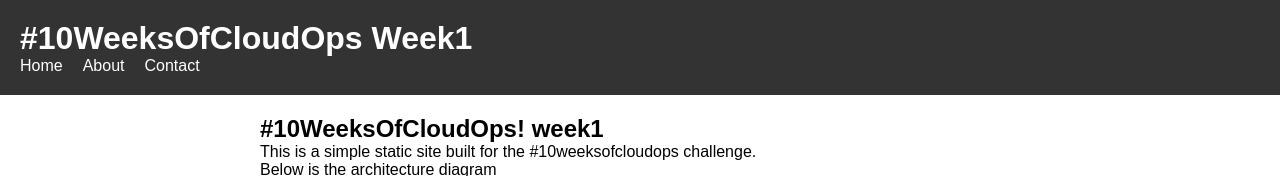
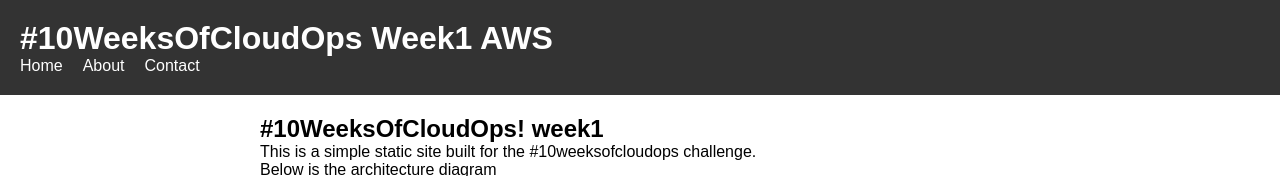
Before and after one commit to MMuyideen/AWSCloudOps, a plain HTML site: page week1/web/index.html in a window 1280 px wide. Shown: the top 176 px of the page. Drawn offline with Linux system fonts and the light colour scheme.

Commit message:
test circleci

```diff
--- a/week1/web/index.html
+++ b/week1/web/index.html
@@ -8,7 +8,7 @@
 </head>
 <body>
 	<header>
-		<h1>#10WeeksOfCloudOps Week1</h1>
+		<h1>#10WeeksOfCloudOps Week1 AWS</h1>
 		<nav>
 			<ul>
 				<li><a href="#">Home</a></li>
```
